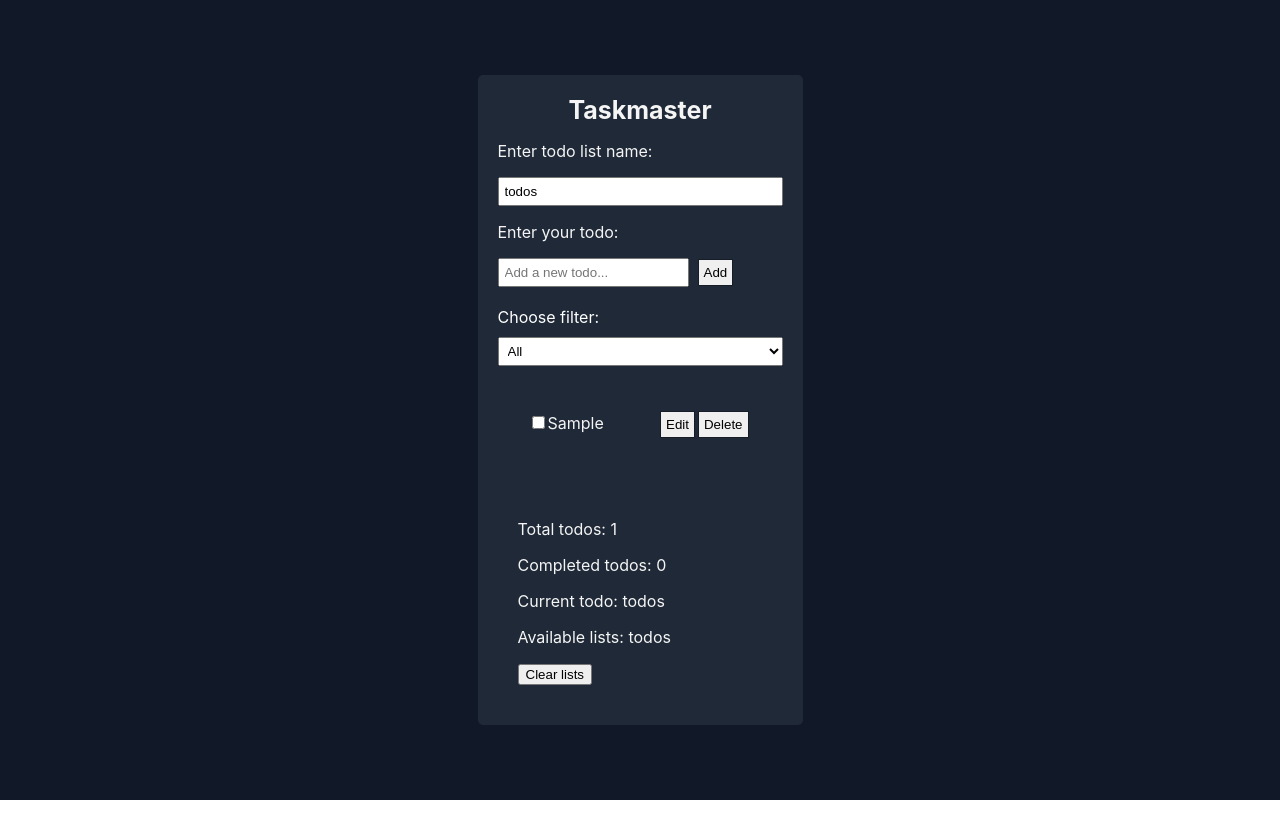
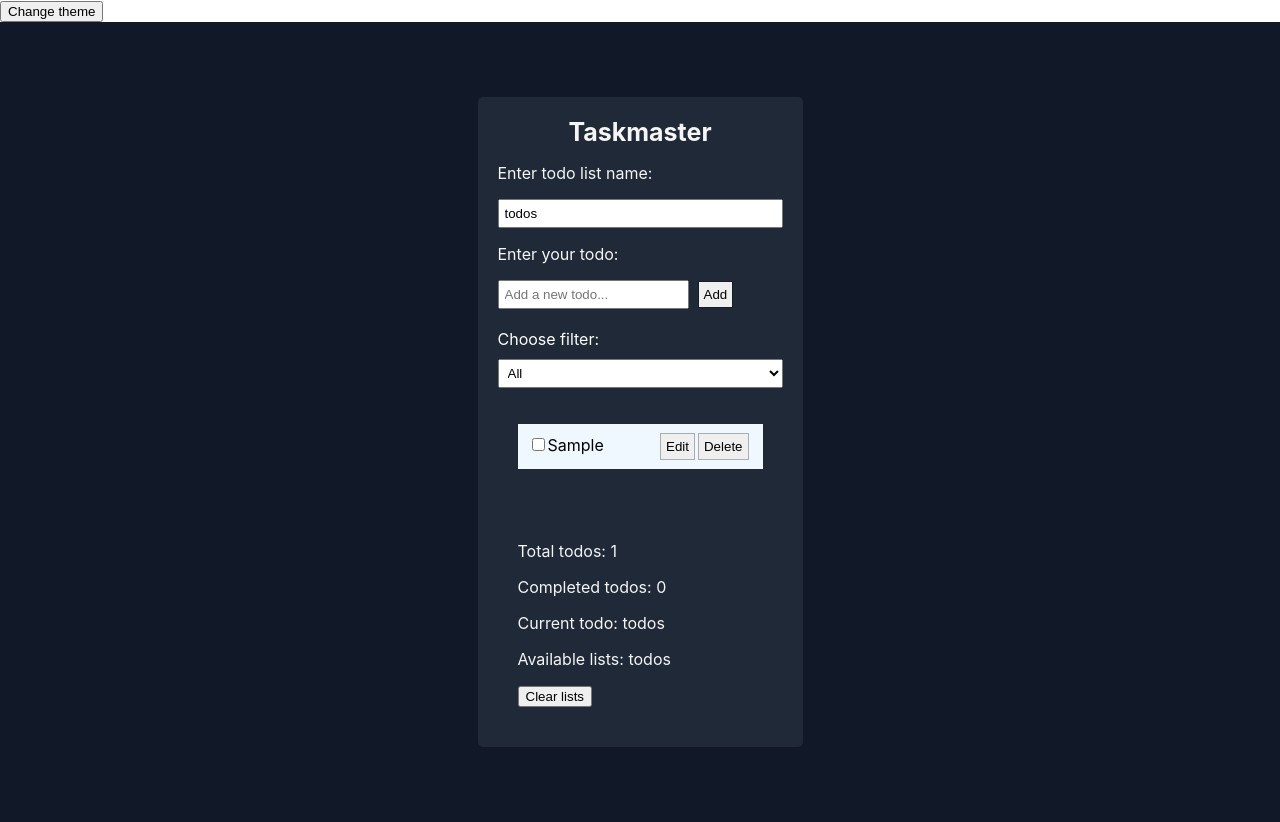
Before and after one commit to angemariya/Typescript, a React (Create React App) app in the folder Project4-React/my-app/: page / in a window 1280 px wide. Both pictures are taken after typing "Sample" into the empty fields and a click on the button "Add". Before the commit the page ends 800 px from the top, so only its background shows below. Built offline with nearby package versions, Linux system fonts and the light colour scheme.

Commit message:
Add useContext

```diff
--- a/Project4-React/my-app/src/components/App/index.tsx
+++ b/Project4-React/my-app/src/components/App/index.tsx
@@ -22,9 +22,9 @@ export const state: State = [
 export const App = () => {
   //MODEL
   const [todos, setTodos] = useState(state);
-  const [isFilteredCompleted, setIsFilteredCompleted] = useState(false);
-  const [isFilteredActive, setIsFilteredActive] = useState(false);
   const [listName, setListName] = useState('todos');
+
+  const [filter, setFilter] = useState<boolean | undefined>(undefined);
 
     useEffect(() => {
         const todos = localStorage.getItem(listName);
@@ -47,13 +47,11 @@ export const App = () => {
   };
 
   const filterCompletedTodo = (): void => {
-    setIsFilteredCompleted(true);
-    setIsFilteredActive(false);
+    setFilter(true)
   };
 
   const filterActiveTodo = (): void => {
-    setIsFilteredActive(true);
-    setIsFilteredCompleted(false);
+    setFilter(false)
   };
 
   const markTodo = (id: number): void => {
@@ -67,8 +65,7 @@ export const App = () => {
   };
 
   const showAll = (): void => {
-    setIsFilteredCompleted(false);
-    setIsFilteredActive(false);
+    setFilter(undefined)
   };
 
   const editTodo = (id: number, title: string): void => {
@@ -80,8 +77,6 @@ export const App = () => {
       localStorage.setItem(listName, JSON.stringify(newTodos));
     }
   };
-
-  //type filterTodo = undefined | true | false
 
   //VIEW
   return (
@@ -98,11 +93,7 @@ export const App = () => {
           onFilterCompleted={filterCompletedTodo}/>
         <List
           todos={
-            isFilteredCompleted
-              ? todos.filter((el) => el.status === true)
-              : isFilteredActive
-              ? todos.filter((el) => el.status === false)
-              : todos
+            filter !== undefined ? todos.filter(el=>el.status === filter) : todos
           }
           onFilterCompleted={filterCompletedTodo}
           onDeleteTodo={deleteTodo}
--- a/Project4-React/my-app/src/components/ListItem/index.tsx
+++ b/Project4-React/my-app/src/components/ListItem/index.tsx
@@ -1,7 +1,8 @@
 import { Button } from '../Button';
 import type { Item } from '../App';
+import { useState, useContext } from 'react';
+import { ThemeContext } from '../ThemeContainer';
 import styles from './styles.module.scss';
-import { useState } from 'react';
 
 interface ListItemProps extends Item {
   onDelete: (id: number) => void;
@@ -13,9 +14,10 @@ interface ListItemProps extends Item {
 export const ListItem = (props: ListItemProps) => {
   const [title, setTitle] = useState(props.title)
   const [isEdited, setIsEdited] = useState(false);
+  const Theme = useContext(ThemeContext);
 
   return (
-    <li className={styles.listItem}>
+    <li className={`${styles.listItem} ${styles[Theme]}`}>
       <label>
         <input
           type='checkbox'
--- a/Project4-React/my-app/src/components/ListItem/styles.module.scss
+++ b/Project4-React/my-app/src/components/ListItem/styles.module.scss
@@ -5,6 +5,15 @@
     padding: 10px;
     align-items: baseline;
     color: whitesmoke;
+}
+
+.listItem.light {
+    background-color: aliceblue;
+    color: black;
+}
+
+.listItem.dark {
+    background-color: black;
 }
 
 .button {
--- a/Project4-React/my-app/src/components/Select/index.tsx
+++ b/Project4-React/my-app/src/components/Select/index.tsx
@@ -19,8 +19,7 @@ export const Select = (props: {
     }
 
     const handleSelect = (event: BaseSyntheticEvent) => {
-        setFilter(event.target.value)
-
+      setFilter(event.target.value)
     }
 
   return (
--- /dev/null
+++ b/Project4-React/my-app/src/components/ThemeContainer/index.tsx
@@ -0,0 +1,15 @@
+import { createContext, useState } from "react"
+
+export const ThemeContext = createContext("light")
+
+export const ThemeContainer = (props: {children: React.ReactNode}) => {
+    const [theme, setTheme] = useState("light")
+
+    return (
+        <ThemeContext.Provider value={theme}>
+            <button onClick={()=>{
+                theme === "light" ? setTheme("dark") : setTheme("light")}}>Change theme</button>
+            {props.children}
+        </ThemeContext.Provider>
+    )
+}
--- a/Project4-React/my-app/src/index.tsx
+++ b/Project4-React/my-app/src/index.tsx
@@ -2,6 +2,7 @@ import React from 'react';
 import ReactDOM from 'react-dom/client';
 import './index.scss';
 import { App } from './components/App';
+import { ThemeContainer } from './components/ThemeContainer';
 
 
 const root = ReactDOM.createRoot(
@@ -9,7 +10,10 @@ const root = ReactDOM.createRoot(
 );
 root.render(
   <React.StrictMode>
-    <App />
+    <ThemeContainer>
+      <App />
+    </ThemeContainer>
+
 {/* <App todos = {state.todos} inputValue={state.inputValue}/>*/}
   </React.StrictMode>
 );
```
Also changed, not shown: Project4-React/my-app/src/components/ThemeContainer/styles.module.scss (added).
